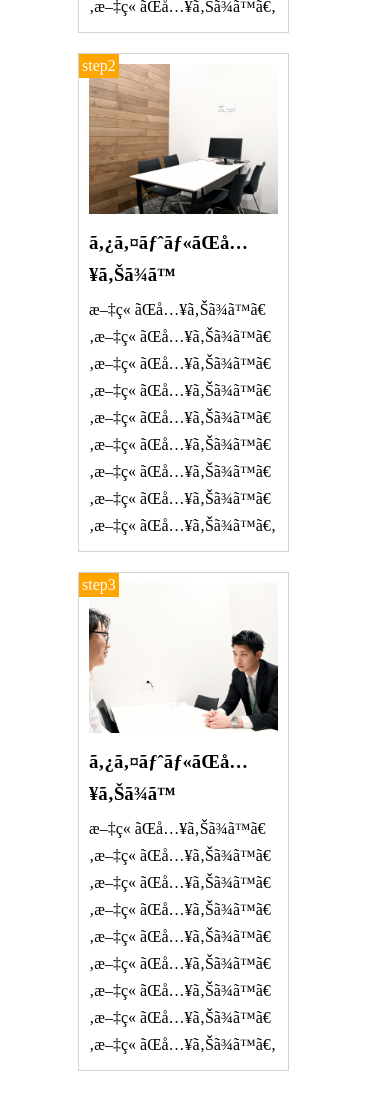
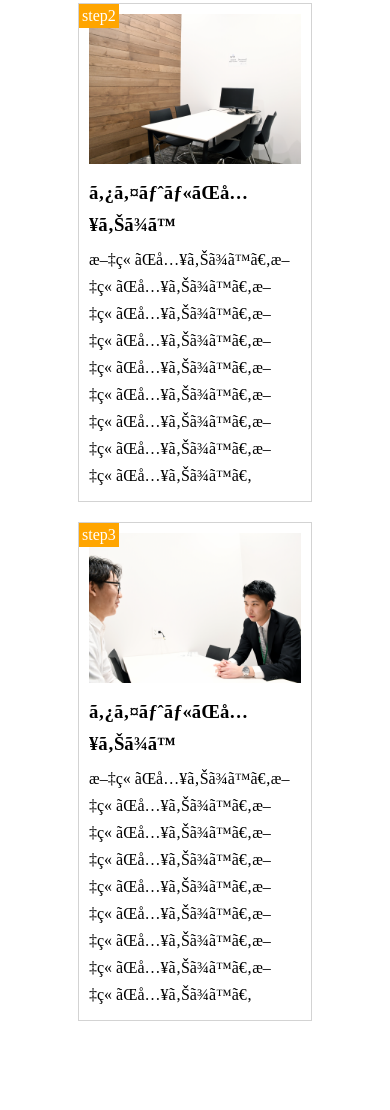
Before and after one commit to Sokomoto/HTML-CSS-chapter10_Task, a plain HTML site: page index.html in a window 390 px wide. Shown: the part 566-1676 px from the top of the page. After the commit the page ends 1637 px from the top, so only its background shows below. Drawn offline with Linux system fonts and the light colour scheme.

Commit message:
third commit

```diff
--- a/index.html
+++ b/index.html
@@ -3,33 +3,33 @@
 <head>
 	<meta charset="uft-8">
 	<meta name="viewport" content="width=device-width,initial-scale=1.0">
-		<title>9章演習</title>
+	<title>10章課題</title>
 	<!--cssファイルの読み込み-->
 	<link rel="stylesheet" href="style.css">
 </head>
 <body>
 	<!-- main -->
 	<main class="clearfix">
-			<section class="step">
-				<div class="step-number">step1</div>
+		<div class="step">
+			<span class="step-number">step1</span>
 			<div class="step-image1"></div>
 			<h3 class="title">タイトルが入ります</h3>
 			<p class="text">文章が入ります。文章が入ります。文章が入ります。文章が入ります。文章が入ります。文章が入ります。文章が入ります。文章が入ります。文章が入ります。</p>
-			</section>
+		</div>
 
-			<section class="step">
-				<div class="step-number">step2</div>
+		<div class="step">
+			<span class="step-number">step2</span>
 			<div class="step-image2"></div>
 			<h3 class="title">タイトルが入ります</h3>
 			<p class="text">文章が入ります。文章が入ります。文章が入ります。文章が入ります。文章が入ります。文章が入ります。文章が入ります。文章が入ります。文章が入ります。</p>
-			</section>
+		</div>
 
-			<section class="step">
-				<div class="step-number">step3</div>
+		<div class="step">
+			<span class="step-number">step3</span>
 			<div class="step-image3"></div>
 			<h3 class="title">タイトルが入ります</h3>
 			<p class="text">文章が入ります。文章が入ります。文章が入ります。文章が入ります。文章が入ります。文章が入ります。文章が入ります。文章が入ります。文章が入ります。</p>
-			</section>
+		</div>
 	</main>
 </body>
 </html>
--- a/style.css
+++ b/style.css
@@ -65,18 +65,16 @@ main{
 		width:60%;
 	}
 	.step{
-		width:90%;
-		margin-top:50px;
+		width:100%;
+		margin:0 auto;
 	}
 	.step:nth-child(2){
-		width:90%;
+		width:100%;
 		margin-top:20px;
 		margin-bottom:20px;
 	}
 	.step:nth-child(3){
-		width:90%;
-		margin-top:0px;
-		margin-bottom:50px;
+		width:100%;
 	}
 	.title{
 		width: 100%
```
Also changed, not shown: 1 other file. Lines whose indentation alone changed are shown as unchanged.
